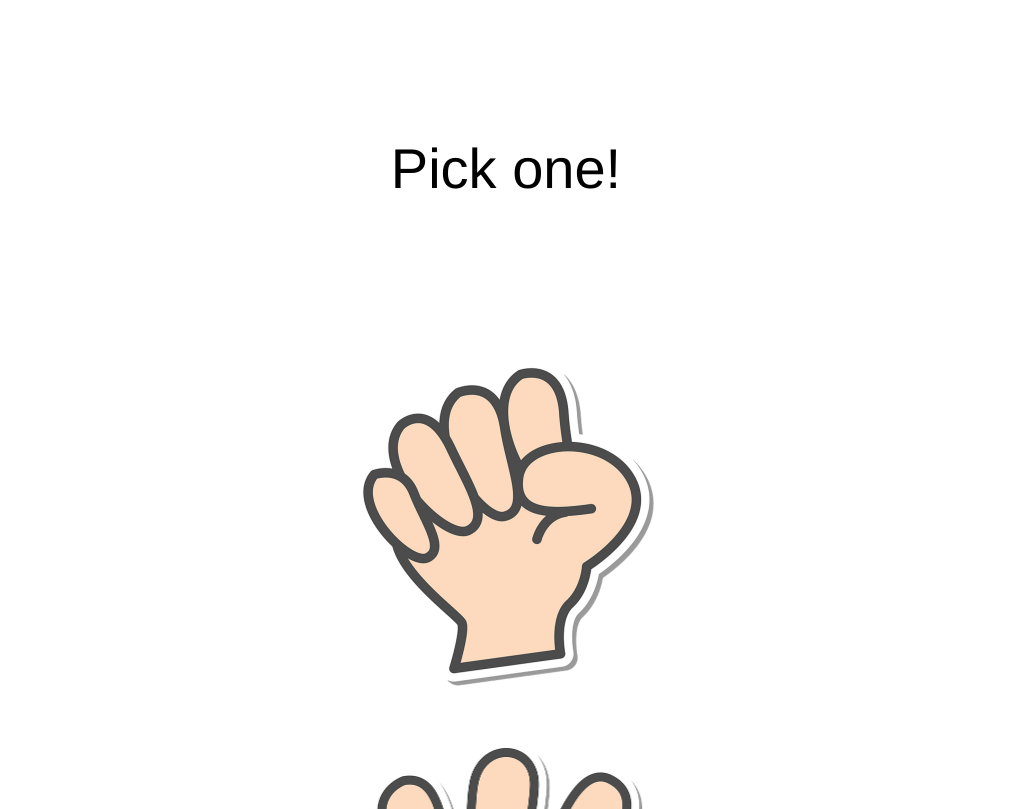
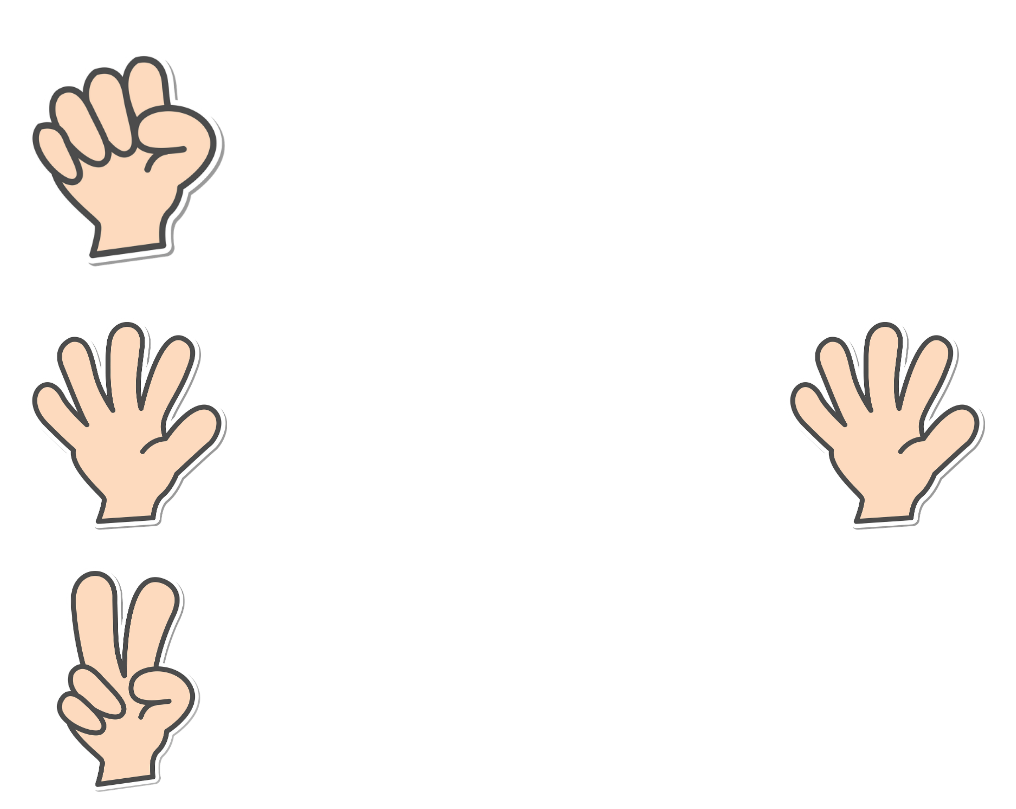
Before and after one commit to Ilinats/rock_paper_scissors, a plain HTML site: page main.html in a window 1280 px wide. Shown: the top 809 px of the page, without its empty margins (134-1150 px from the left). Drawn offline with Linux system fonts and the light colour scheme.

Commit message:
css update

```diff
--- a/main.css
+++ b/main.css
@@ -1,40 +1,44 @@
 body {
     height: 100%;
-    position: relative;
     overflow: hidden;
-    background-position: center center;
 }
 
 html {
     height: 100%;
 }
 
-.options {
-    padding: 23% 0;
-    text-align: center;
+table {
+    height: 100%;
+    margin: auto;
 }
 
-.moves {
-    background-color: white;
-    border: none;
+tr {
+    height: 33%;
+}
+
+#td1 {
+    width: 20%;
 }
 
 img {
-    max-width: 50%;
+    max-width: 40%;
     height: auto;
+}
+
+#scissors {
+    max-width: 30%;
+    height: auto;
+}
+
+.options {
+    display:block;
+    margin: auto;
 }
 
 .moves:hover {
     transform: scale(1.1);
 }
 
-.text {
-    text-align: center;
-    position: absolute;
-    width: 80%;
-    top: 20%;
-    left: 50%;
-    transform: translate(-50%, -50%);
-    font-size: 3.5rem;
-    font-family:'Franklin Gothic Medium', 'Arial Narrow', Arial, sans-serif
+button {
+    display: grid;
 }
--- a/main.html
+++ b/main.html
@@ -6,9 +6,7 @@
         <title>Rock, Paper, Scissors</title>
     </head>
     <body>
-        <a class = "text">
-            Pick one!
-        </a>
+        <!-- <img id="imgid" src="scissors.png">
         <form class = "options" action="results.html">
             <button id = "button1" class = "moves" data-index="0" onclick="saveAnswer(this);">
                 <img src="rock.png" id = "img1"/>
@@ -21,6 +19,25 @@
             <button id = "button3" class = "moves" data-index="2" onclick="saveAnswer(this);">
                 <img src="scissors.png" id = "img3"/>
             </button>
-        </form>
+        </form> -->
+
+        <table>
+            <tr>
+                <td><img style="display:block; margin: auto;" src="rock.png"></td>
+                <td id="td1"></td>
+                <td></td>
+            </tr>
+            <tr>
+                <td><img class='options' src="paper.png"></td>
+                <td></td>
+                <td><img class='options 'src="paper.png"></td>
+            </tr>
+            <tr>
+                <td><img id='scissors' class='options' src="scissors.png"></td>
+                <td></td>
+                <td></td>
+            </tr>
+        </table>
+
     </body>
 </html>
--- a/main.js
+++ b/main.js
@@ -19,3 +19,7 @@ function saveAnswer(btn) {
     localStorage.setItem("Result", result);
     localStorage.setItem("GeneratedAnswer", generatedAnswer);
 }
+
+// window.onload = function imageChange() {
+//     document.getElementById("myImageId").src="newSource.png";
+// }
```
